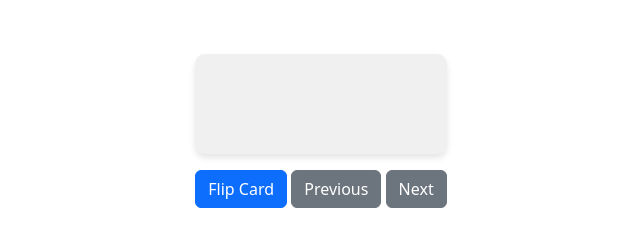
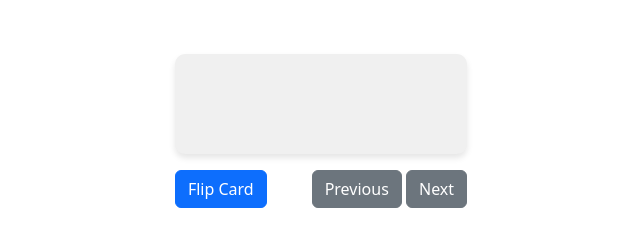
Before and after one commit to Connor-DeLuca/Memory-Smith, a Python web app: template templates/practice.html in a window 1280 px wide. Shown: the part 203-450 px from the top of the page, without its empty margins (319-959 px from the left). Run offline with Jinja, Linux system fonts and the light colour scheme; the template is opened without the code that fills it, so the values that code supplies are empty.

Commit message:
Fixed some css formatting

```diff
--- a/templates/practice.html
+++ b/templates/practice.html
@@ -19,10 +19,12 @@
         </div>
 
         <!-- Buttons for flipping the card and navigating through the deck -->
-        <div class="mt-3">
-            <button id="flip-button" class="btn btn-primary">Flip Card</button>
-            <button id="previous-button" class="btn btn-secondary">Previous</button>
-            <button id="next-button" class="btn btn-secondary">Next</button>
+        <div class="mt-3" style="display: flex; justify-content: space-between; align-items: center;">
+            <button id="flip-button" class="btn btn-primary" style="height: min-content; margin-right: 45px;">Flip Card</button>
+            <div>
+                <button id="previous-button" class="btn btn-secondary">Previous</button>
+                <button id="next-button" class="btn btn-secondary">Next</button>
+            </div>
         </div>
     </div>
 </div>
```
Also changed, not shown: 1 other file.
